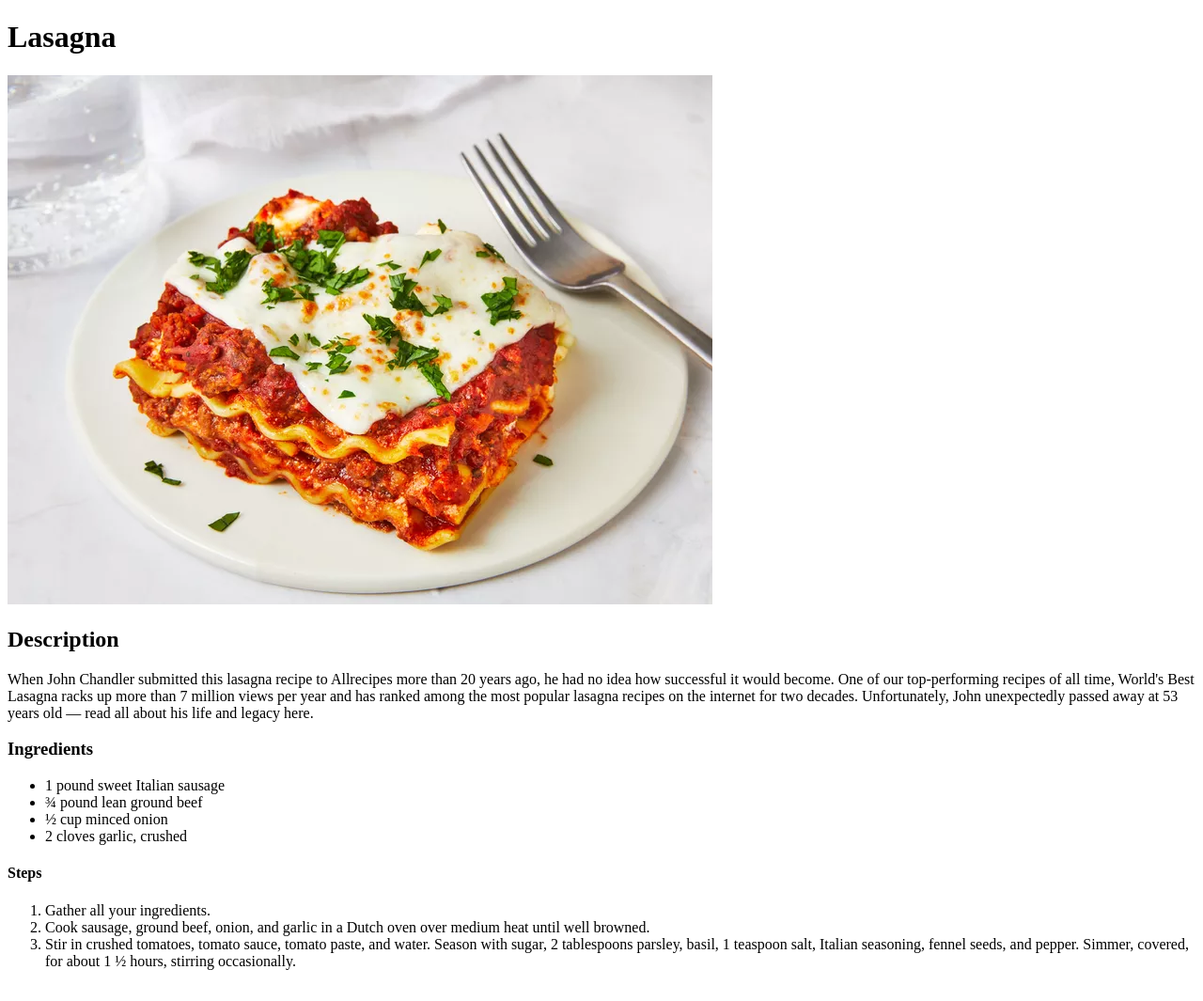
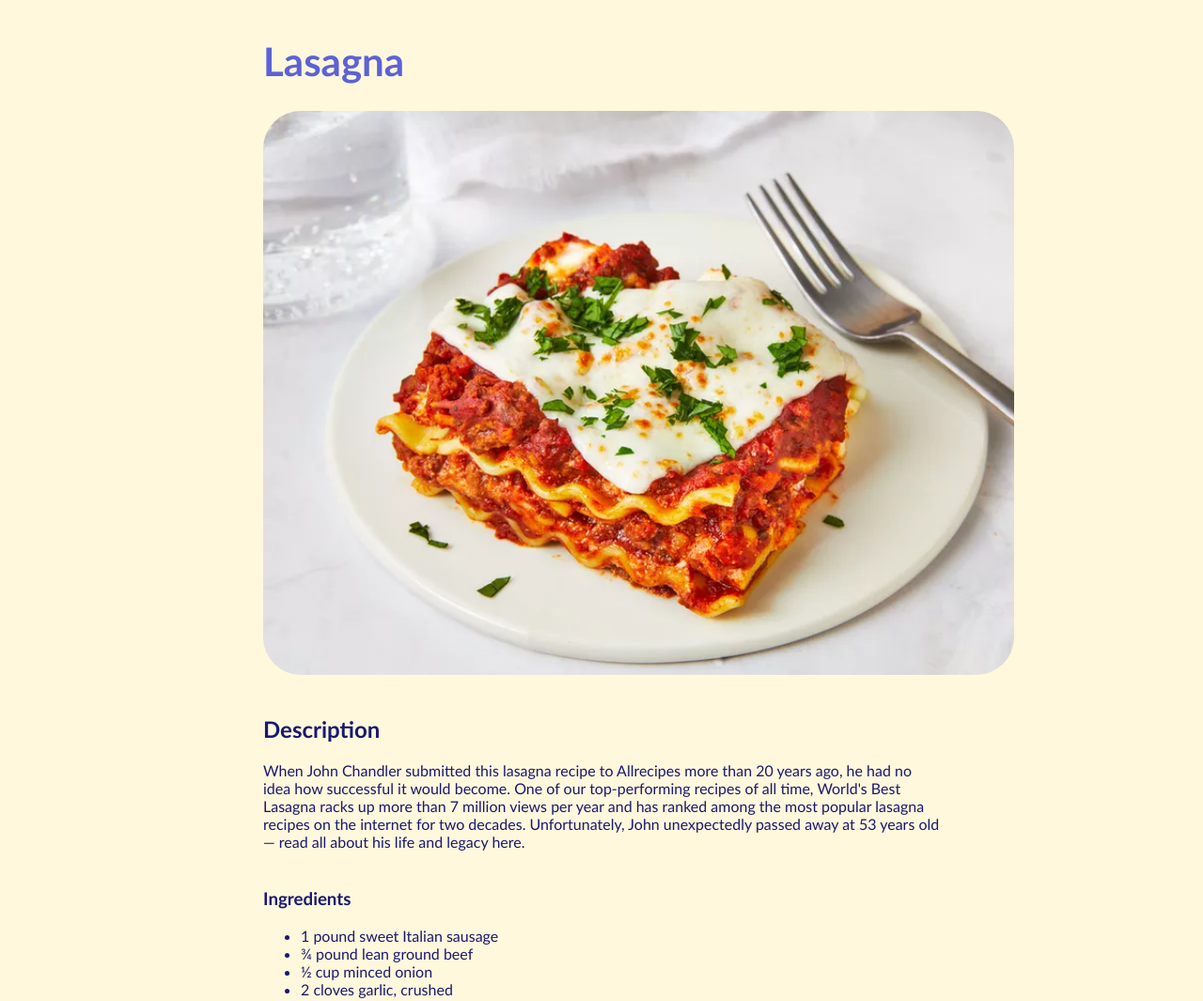
Before and after one commit to DameMeditation/odin-recipes, a plain HTML site: page recipes/lasagna.html in a window 1280 px wide. Shown: the top 1065 px of the page at 94% size. Drawn offline with Linux system fonts and the light colour scheme.

Commit message:
more pages styling

```diff
--- a/recipes/lasagna.html
+++ b/recipes/lasagna.html
@@ -3,13 +3,20 @@
 <head>
     <meta charset="UTF-8">
     <meta name="viewport" content="width=device-width, initial-scale=1.0">
+    <link rel="stylesheet" href="../styles.css">
     <title>Document</title>
 </head>
 <body>
+    <div class="recipe" id="lasagna">
+        <div class="top-section">
             <h1>Lasagna</h1>
-    <img src="../images/lasagna.jpg" alt="lasagna">
+            <img src="../images/lasagna.jpg" alt="lasagna" class="recipe-img">
+        </div>
+        <div class="description-wrapper">
             <h2>Description</h2>
             <p>When John Chandler submitted this lasagna recipe to Allrecipes more than 20 years ago, he had no idea how successful it would become. One of our top-performing recipes of all time, World's Best Lasagna racks up more than 7 million views per year and has ranked among the most popular lasagna recipes on the internet for two decades. Unfortunately, John unexpectedly passed away at 53 years old — read all about his life and legacy here.</p>
+        </div>
+        <div class="ingredients">
             <h3>Ingredients</h3>
             <ul>
                 <li>1 pound sweet Italian sausage</li>
@@ -17,11 +24,15 @@
                 <li>½ cup minced onion</li>
                 <li>2 cloves garlic, crushed</li>
             </ul>
+        </div>
+        <div class="steps">
             <h4>Steps</h4>
             <ol>
                 <li>Gather all your ingredients.</li>
                 <li>Cook sausage, ground beef, onion, and garlic in a Dutch oven over medium heat until well browned.</li>
                 <li>Stir in crushed tomatoes, tomato sauce, tomato paste, and water. Season with sugar, 2 tablespoons parsley, basil, 1 teaspoon salt, Italian seasoning, fennel seeds, and pepper. Simmer, covered, for about 1 ½ hours, stirring occasionally.</li>
             </ol>
+        </div>
+    </div>
 </body>
 </html>
--- /dev/null
+++ b/styles.css
@@ -0,0 +1,45 @@
+body {
+    font-family: 'Gill Sans', 'Gill Sans MT', Calibri, 'Trebuchet MS', sans-serif;
+    margin: 40px;
+    background-color:cornsilk;
+}
+
+h1 {
+    color: #5C62D6;
+    font-size: 42px;
+    font-weight: bold;
+}
+
+.recipe h1 {
+    font-family: 'Gill Sans', 'Gill Sans MT', Calibri, 'Trebuchet MS', sans-serif;
+}
+
+h2, h3, h4, p, li {
+    color: #191970;
+}
+
+.recipe {
+    max-width: 60%;
+    margin: 0 auto;
+}
+
+.recipe div {
+    margin-bottom: 40px;
+}
+
+.recipe-img {
+    border-radius: 40px;
+    height: 600px;
+}
+
+
+.links li {
+    display: inline;
+    list-style-type: none;
+    margin-right: 20px;
+}
+
+.links a {
+    color: #191970;
+    font-size: 24px;
+}
```
Also changed, not shown: index.html (+8 -3 lines), recipes/parmigiana.html (+12 -1 lines), 1 other file. Lines whose indentation alone changed are shown as unchanged.
